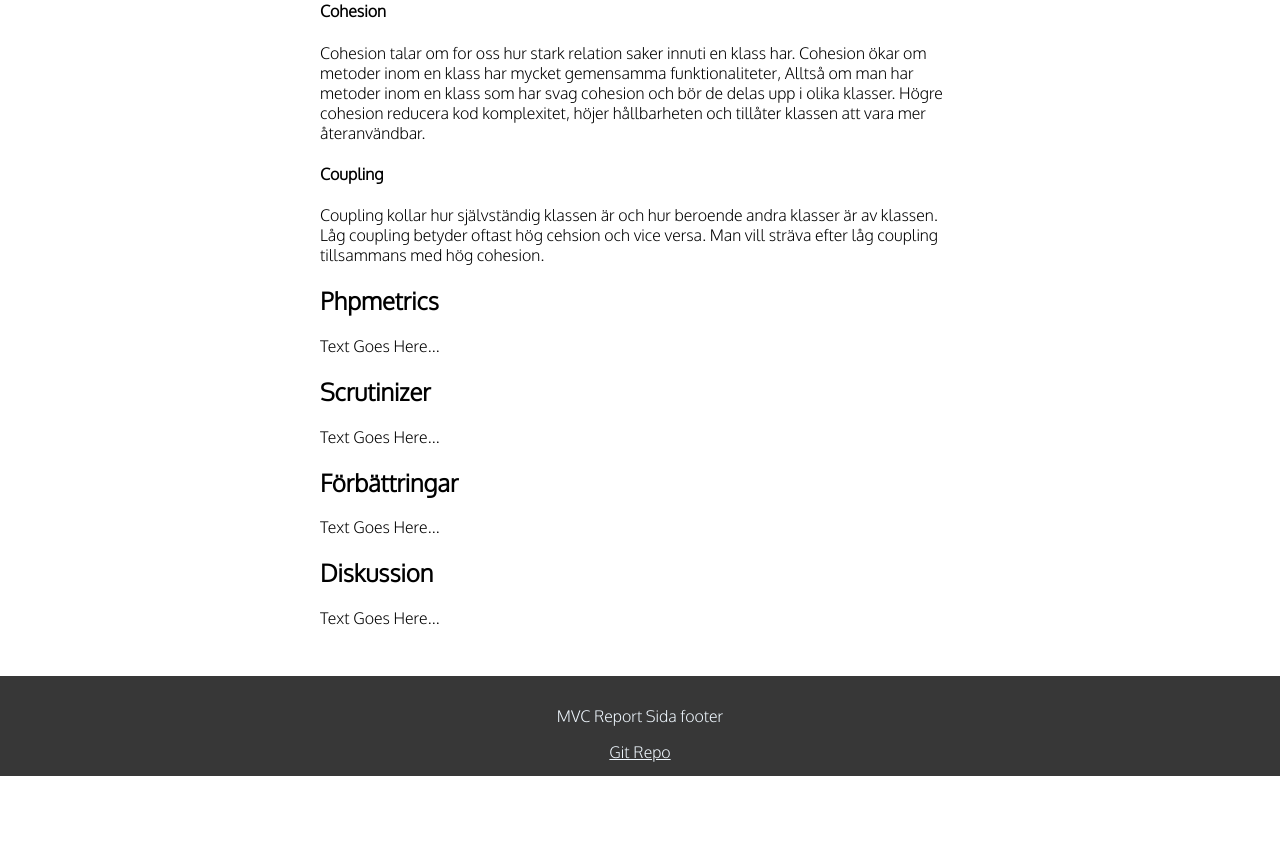
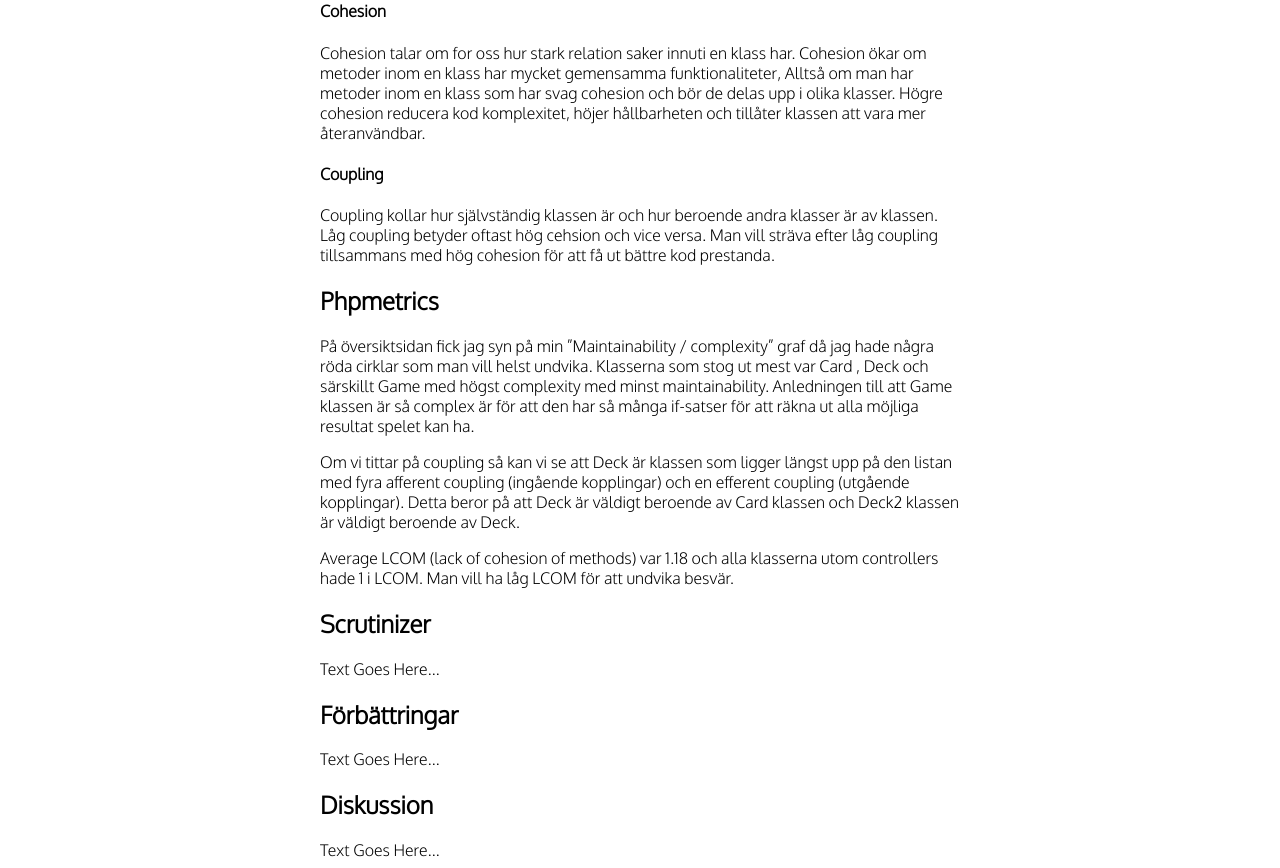
Before and after one commit to JamesTTTT/report, a Symfony app: template templates/metrics.html.twig in a window 1280 px wide. Shown: the part 701-1569 px from the top of the page. Before the commit the page ends 1477 px from the top, so only its background shows below. Run offline with Twig, Linux system fonts and the light colour scheme; the template is opened without the code that fills it, so the values that code supplies are empty; some libraries are stand-ins or nearby versions.

Commit message:
changed config

```diff
--- a/templates/metrics.html.twig
+++ b/templates/metrics.html.twig
@@ -17,11 +17,13 @@
     <h4>Cohesion</h4>
     <p>Cohesion talar om for oss hur stark relation saker innuti en klass har. Cohesion ökar om metoder inom en klass har mycket gemensamma funktionaliteter, Alltså om man har metoder inom en klass som har svag cohesion och bör de delas upp i olika klasser. Högre cohesion reducera kod komplexitet, höjer hållbarheten och tillåter klassen att vara mer återanvändbar.</p>
     <h4>Coupling</h4>
-    <p>Coupling kollar hur självständig klassen är och hur beroende andra klasser är av klassen. Låg coupling betyder oftast hög cehsion och vice versa. Man vill sträva efter låg coupling tillsammans med hög cohesion.  </p>
+    <p>Coupling kollar hur självständig klassen är och hur beroende andra klasser är av klassen. Låg coupling betyder oftast hög cehsion och vice versa. Man vill sträva efter låg coupling tillsammans med hög cohesion för att få ut bättre kod prestanda.  </p>
     </section>
     <section>
     <h2>Phpmetrics</h2>
-    <p>Text Goes Here...</p>
+    <p>På översiktsidan fick jag syn på min ”Maintainability / complexity” graf då jag hade några röda cirklar som man vill helst undvika. Klasserna som stog ut mest var Card , Deck och särskillt Game med högst complexity med minst maintainability. Anledningen till att Game klassen är så complex är för att den har så många if-satser för att räkna ut alla möjliga resultat spelet kan ha.</p>
+    <p>Om vi tittar på coupling så kan vi se att Deck är klassen som ligger längst upp på den listan med fyra afferent coupling (ingående kopplingar) och en efferent coupling (utgående kopplingar). Detta beror på att Deck är väldigt beroende av Card klassen och Deck2 klassen är väldigt beroende av Deck.</p>
+    <p>Average LCOM (lack of cohesion of methods) var 1.18 och alla klasserna utom controllers hade 1 i LCOM. Man vill ha låg LCOM för att undvika besvär.</p>
     </section>
     <section>
     <h2>Scrutinizer</h2>
```
Also changed, not shown: .scrutinizer.yml, 1 other file.
